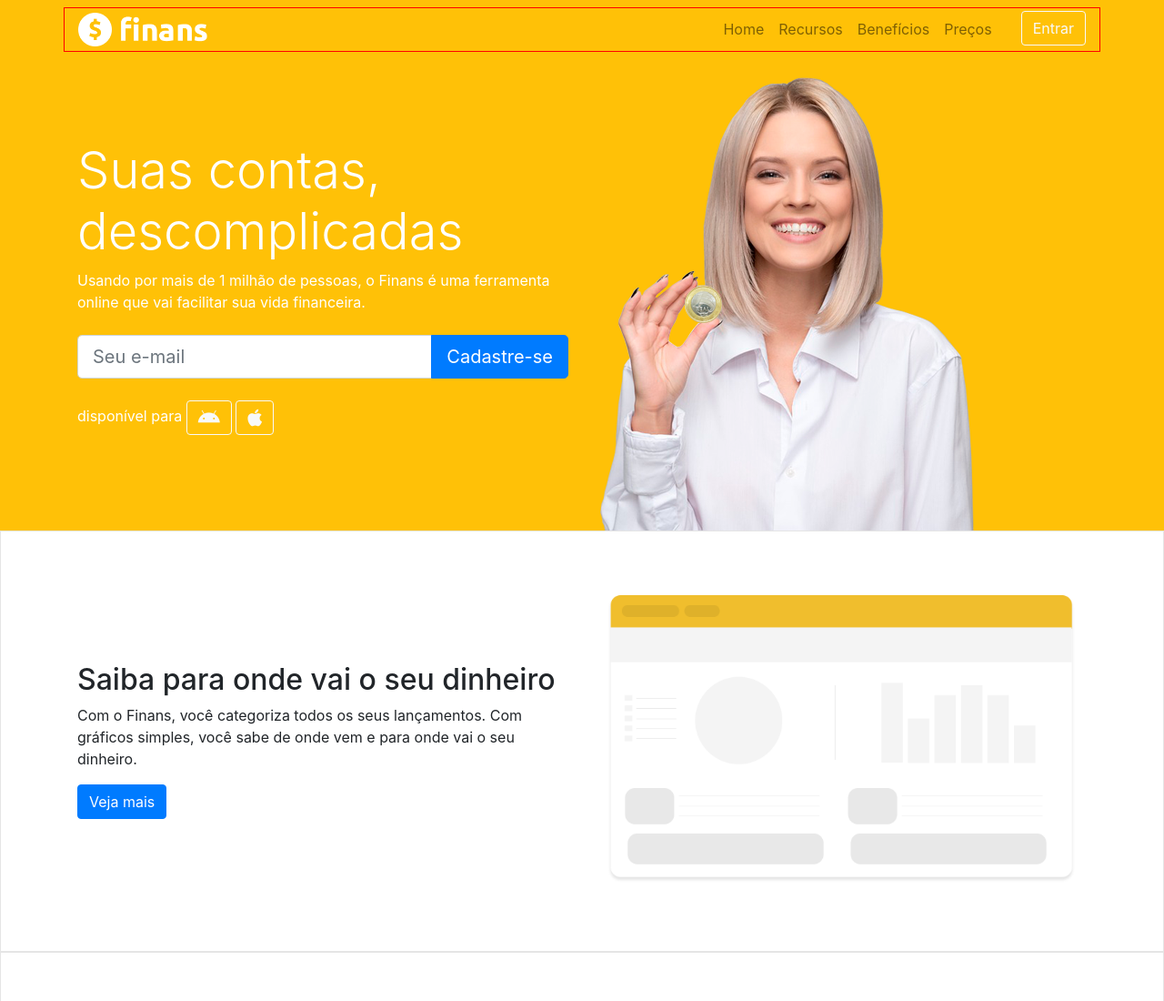
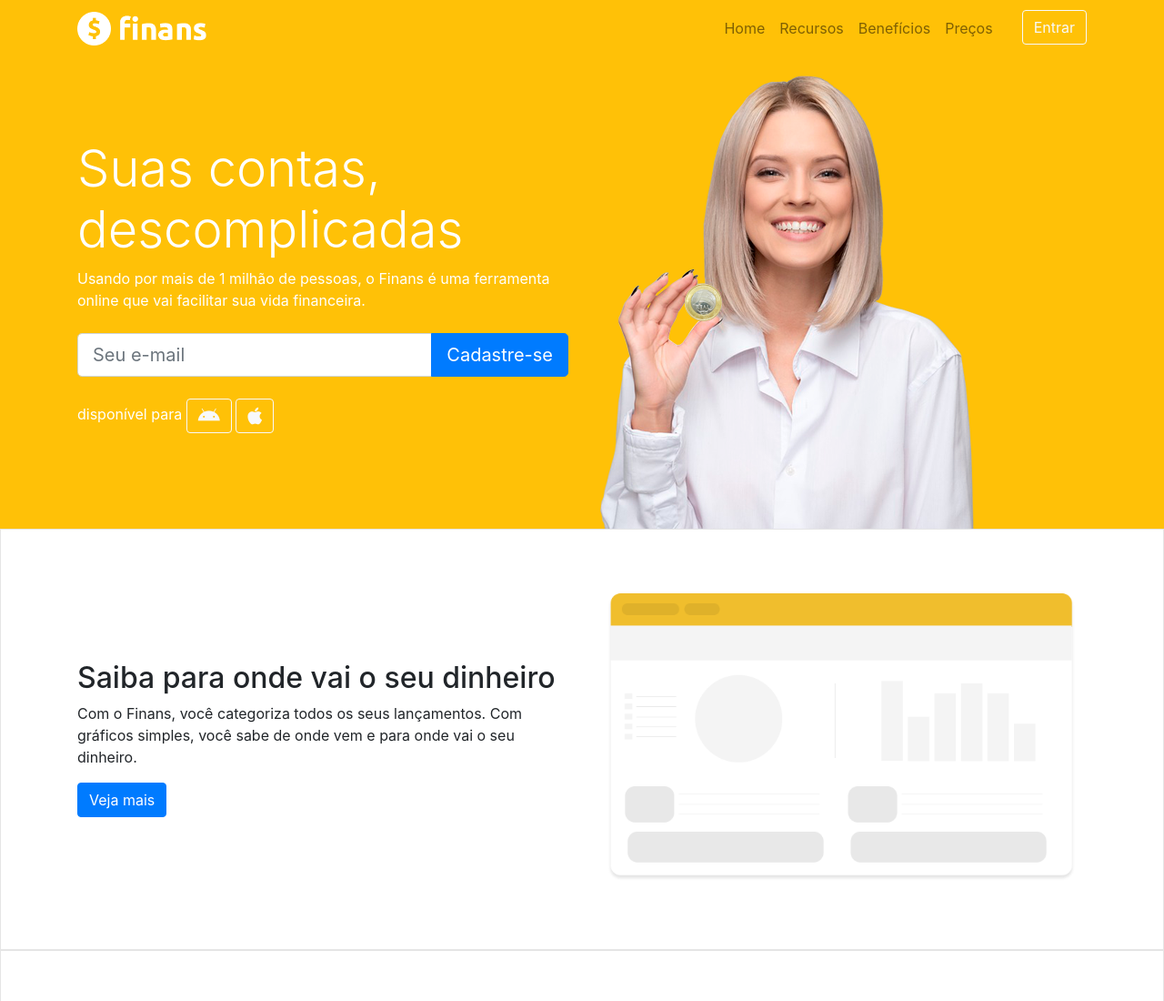
Before and after one commit to EdsonTomasDev/financas-pessoais, a plain HTML site: page index.html in a window 1280 px wide. Shown: the top 1100 px of the page at 91% size. Drawn offline with nearby package versions, Linux system fonts and the light colour scheme.

Commit message:
feat: fix navbar

```diff
--- a/index.html
+++ b/index.html
@@ -18,7 +18,7 @@
 
       <header><!-- INÍCIO HEADER -->
           <nav class="navbar navbar-expand-sm navbar-light bg-warning">
-              <div class="container red">
+              <div class="container">
                 <a class="navbar-brand" href="#">
                   <img src="./img/logo.png" width="142">
                 </a>
```
